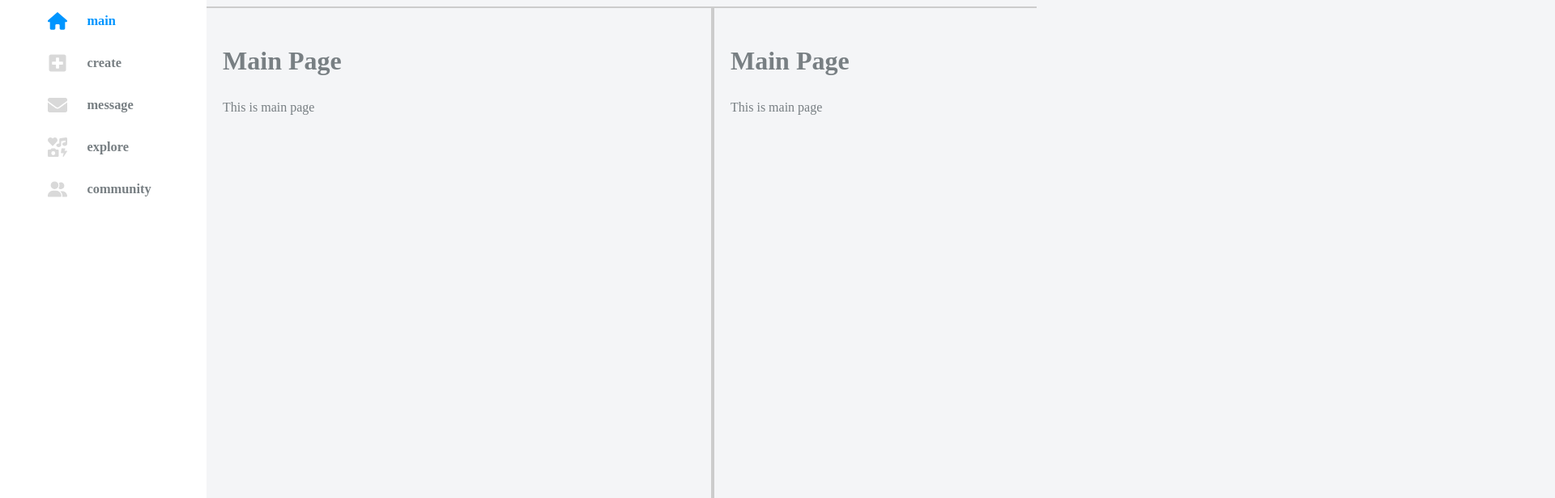
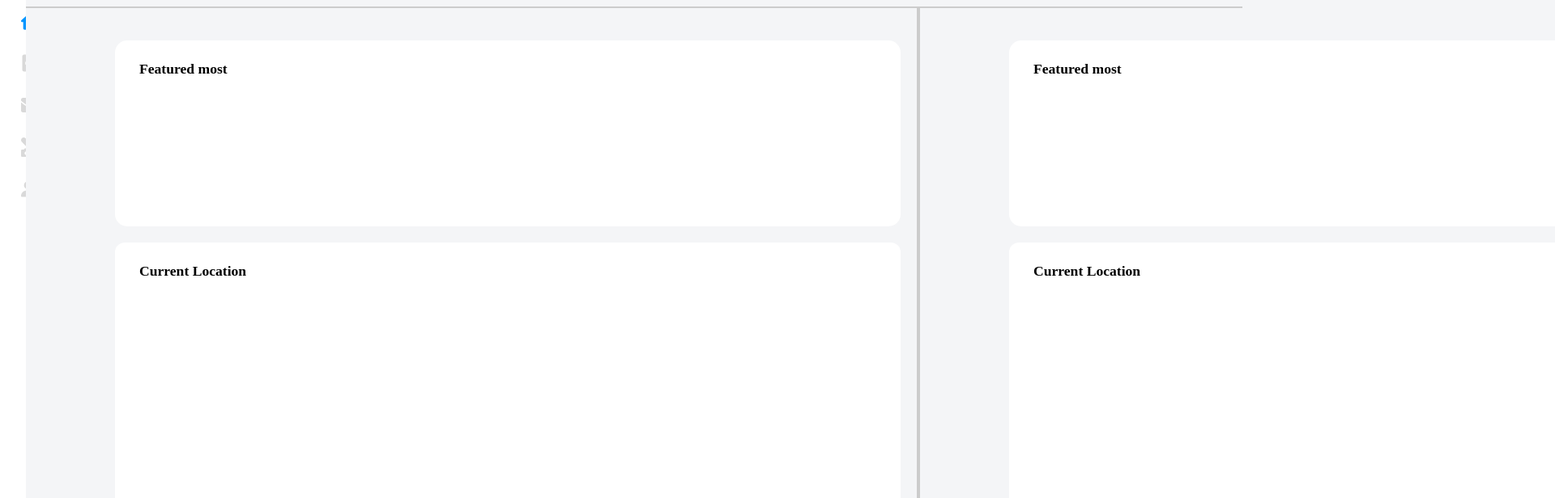
Before and after one commit to Isn-t-this-E-not-I/Took-FE, a React (Vite) app: page /main in a window 1280 px wide. Shown: the part 100-716 px from the top of the page at 81% size, 1920 px wide, since content can reach past the window. Built offline with nearby package versions, Linux system fonts and the light colour scheme.

Commit message:
배너 컨테이너, 메인 컨테이너 컴포넌트 구현

```diff
--- a/src/components/container/BannerContainer.tsx
+++ b/src/components/container/BannerContainer.tsx
@@ -0,0 +1,41 @@
+import React from "react";
+import { Box, Typography } from "@mui/material";
+
+interface BannerContainerProps {
+  title: string; // 제목을 props로 받을 수 있게 정의
+}
+
+const BannerContainer: React.FC<BannerContainerProps> = ({ title }) => {
+  return (
+    <Box
+      sx={{
+        backgroundColor: "#fff",
+        // boxShadow: "0 2px 10px rgba(0, 0, 0, 0.1)",
+        borderRadius: "15px",
+        padding: "20px",
+        marginTop: "20px",
+        marginLeft: "90px",
+        width: "970px",
+        height: "230px",
+      }}
+    >
+      {/* 제목 영역 */}
+      <Box sx={{ display: "flex", justifyContent: "space-between", mb: 2 }}>
+        <Typography
+          variant="h2"
+          fontWeight="bold"
+          sx={{ color: "#000", marginTop: "5px", marginLeft: "10px" }}
+        >
+          {title} {/* 기능별 title */}
+        </Typography>
+        <Typography
+          variant="body1"
+          sx={{ color: "#0095FF", cursor: "pointer" }}
+        ></Typography>
+      </Box>
+      {/* 배너 콘텐츠를 넣을 부분 */}
+    </Box>
+  );
+};
+
+export default BannerContainer;
--- a/src/components/container/MainContainer.tsx
+++ b/src/components/container/MainContainer.tsx
@@ -1,40 +1,49 @@
-import React, { ReactNode } from "react";
-import { Box } from "@mui/material";
+import React from "react";
+import { Box, Typography } from "@mui/material";
 
-// 컨테이너 컴포넌트 정의
-type ContainerProps = {
-  children: ReactNode; // children의 타입을 ReactNode로 명시
-  padding?: string;
-  margin?: string;
-  maxWidth?: string;
-  backgroundColor?: string;
-};
+interface MainContainerProps {
+  title: string; // 제목을 props로 받을 수 있게 정의
+}
 
-const Container: React.FC<ContainerProps> = ({
-  children,
-  padding = "20px",
-  margin = "0",
-  maxWidth = "1200px",
-  backgroundColor = "#f4f4f4",
-}) => {
+const MainContainer: React.FC<MainContainerProps> = ({ title }) => {
   return (
     <Box
       sx={{
-        padding,
-        margin,
-        maxWidth,
-        backgroundColor,
-        width: "100%",
-        boxShadow: "0px 0px 10px rgba(0, 0, 0, 0.1)", // 예시로 쉐도우 추가
-        borderRadius: "10px", // 모서리 둥글게
+        backgroundColor: "#fff",
+        // boxShadow: "0 2px 10px rgba(0, 0, 0, 0.1)",
+        borderRadius: "12px",
+        padding: "20px",
+        marginTop: "20px",
+        marginLeft: "90px",
+        width: "970px",
+        flexGrow: 1, // 남는 공간을 차지하도록 설정
         display: "flex",
-        justifyContent: "center",
-        alignItems: "center",
+        flexDirection: "column",
       }}
     >
-      {children}
+      {/* 제목 영역 */}
+      <Box sx={{ display: "flex", justifyContent: "space-between", mb: 2 }}>
+        <Typography
+          variant="h2"
+          fontWeight="bold"
+          sx={{
+            color: "#000",
+            marginTop: "5px",
+            marginLeft: "10px",
+          }}
+        >
+          {title} {/* 기능별 title */}
+        </Typography>
+        <Typography
+          variant="body1"
+          sx={{ color: "#0095FF", cursor: "pointer" }}
+        ></Typography>
+      </Box>
+      <Box sx={{ padding: "10px 0", flexGrow: 1 }}>
+        {/* 이 부분에 컨텐츠 삽입*/}
+      </Box>
     </Box>
   );
 };
 
-export default Container;
+export default MainContainer;
--- a/src/pages/MainPage.tsx
+++ b/src/pages/MainPage.tsx
@@ -1,10 +1,14 @@
 import React from "react";
+import BannerContainer from "@/components/container/BannerContainer";
+import MainContainer from "@/components/container/MainContainer";
 
 const MainPage: React.FC = () => {
   return (
-    <div>
-      <h1>Main Page</h1>
-      <p>This is main page</p>
+    <div style={{ height: "100vh", display: "flex", flexDirection: "column" }}>
+      <BannerContainer title="Featured most" />
+
+      <MainContainer title="Current Location" />
+      <p>main page</p>
     </div>
   );
 };
--- a/src/pages/create/CreatePost.tsx
+++ b/src/pages/create/CreatePost.tsx
@@ -3,8 +3,8 @@ import React from "react";
 const CreatePost: React.FC = () => {
   return (
     <div>
-      <h1>Create Post Page</h1>
-      <p>This is reate Post page</p>
+      <h1>Create Page</h1>
+      <p>This is Create page</p>
     </div>
   );
 };
--- a/src/pages/posts/FullPost.tsx
+++ b/src/pages/posts/FullPost.tsx
@@ -1,10 +1,14 @@
 import React from "react";
+import BannerContainer from "@/components/container/BannerContainer";
+import MainContainer from "@/components/container/MainContainer";
 
 const FullPost: React.FC = () => {
   return (
-    <div>
-      <h1>Full Post Page</h1>
-      <p>This is Full Post page</p>
+    <div style={{ height: "100vh", display: "flex", flexDirection: "column" }}>
+      <BannerContainer title="Featured most" />
+
+      <MainContainer title="Following Contents" />
+      <p>explore page</p>
     </div>
   );
 };
--- a/src/theme/index.tsx
+++ b/src/theme/index.tsx
@@ -9,6 +9,11 @@ const theme = createTheme({
       fontFamily: "M PLUS Rounded 1c, sans-serif",
       fontWeight: 700,
       fontSize: "1.025rem",
+    },
+    h2: {
+      fontFamily: "M PLUS Rounded 1c, sans-serif",
+      fontWeight: 700,
+      fontSize: "1.1rem",
     },
     body1: {
       fontFamily: "M PLUS Rounded 1c, sans-serif",
```
